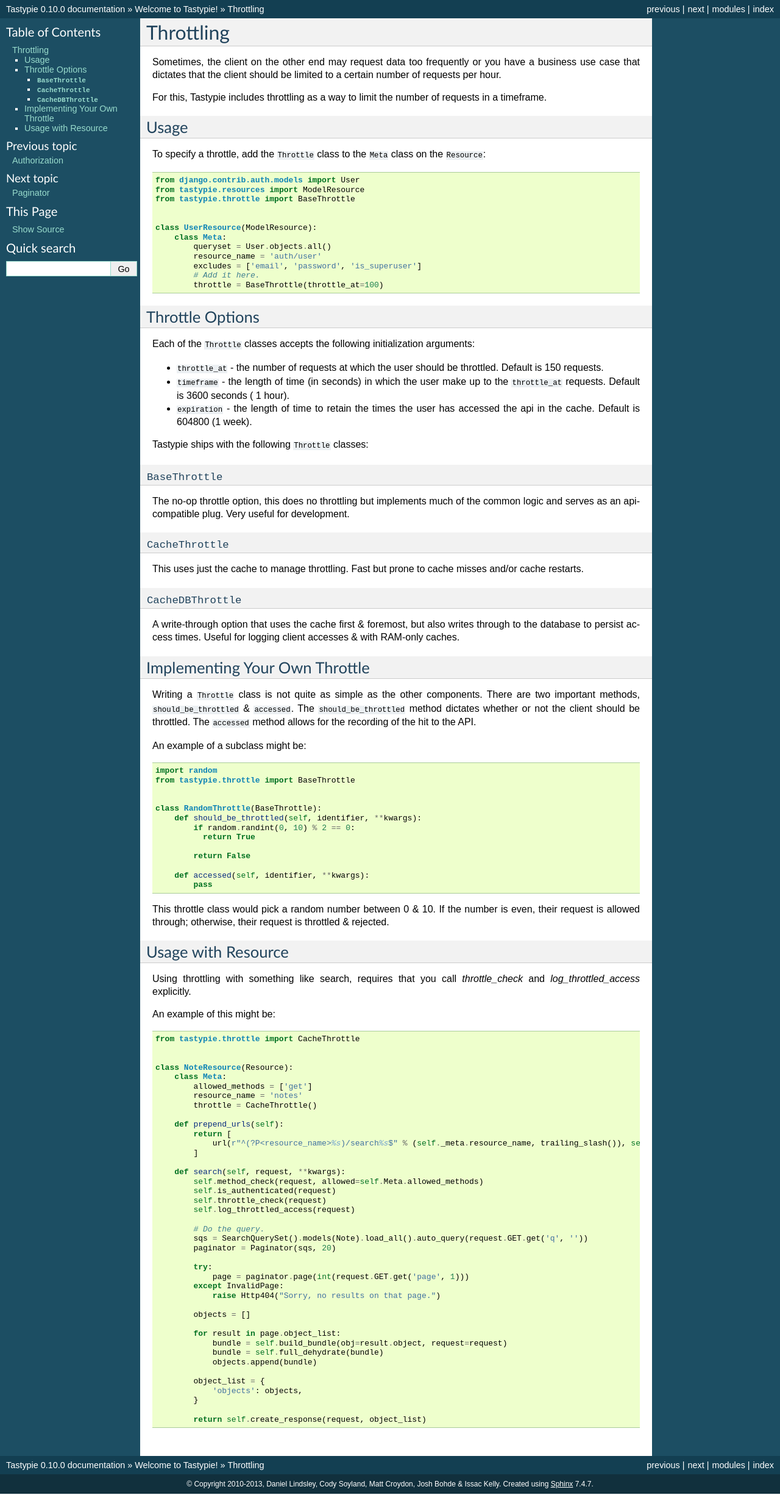
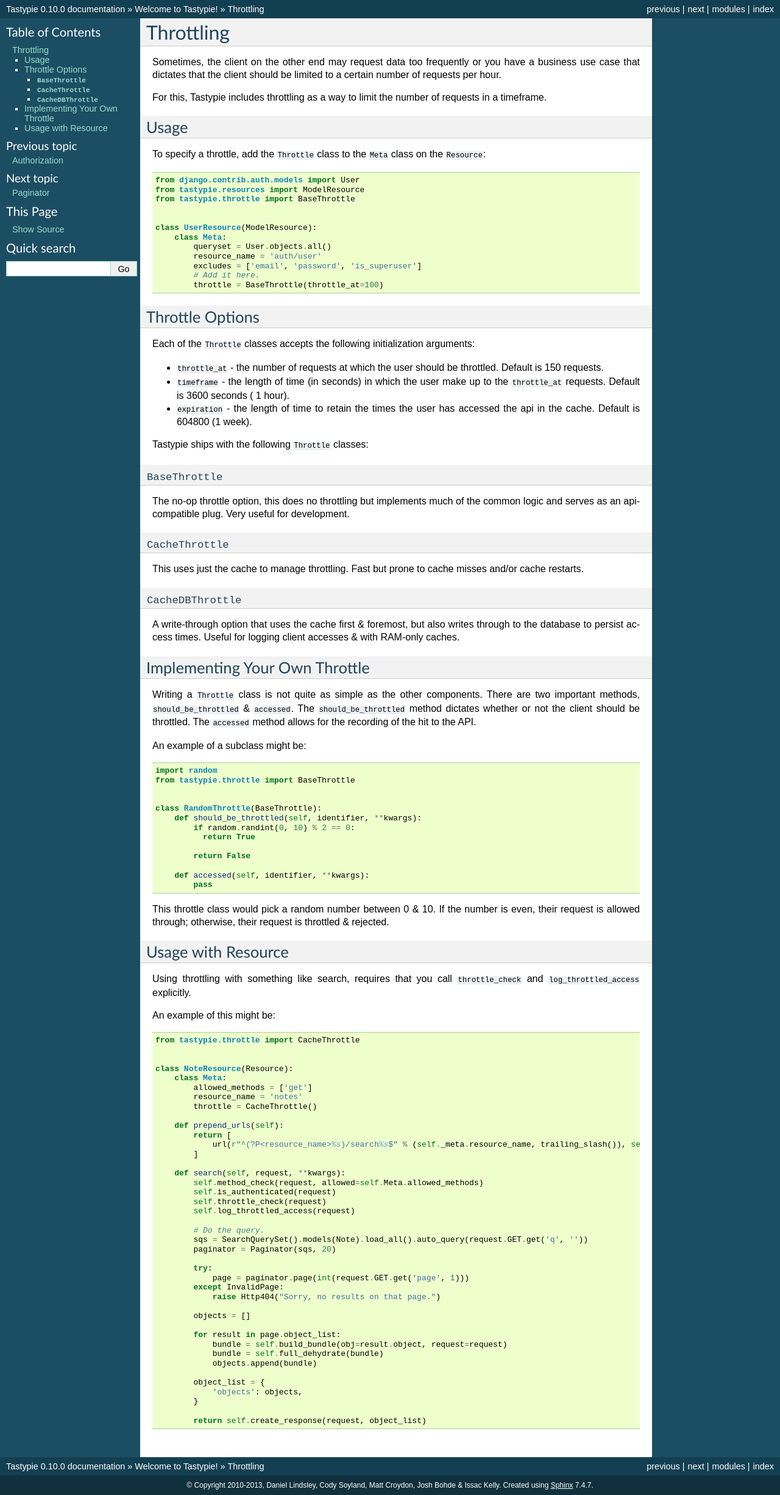
Before and after one commit to django-tastypie/django-tastypie, a Sphinx documentation site: the page built from docs/throttling.rst, in a window 1280 px wide. Shown: the whole page at 61% size. Built offline with Sphinx 7.4.7, drawn with Linux system fonts in a browser that asks for light colours; pages that are not in the unit, such as notebooks, are missing from menus.

Commit message:
adds double `` for markdown

```diff
--- a/docs/throttling.rst
+++ b/docs/throttling.rst
@@ -100,8 +100,8 @@
 Usage with Resource
 ===================
 
-Using throttling with something like search, requires that you call `throttle_check`
-and `log_throttled_access` explicitly.
+Using throttling with something like search, requires that you call ``throttle_check``
+and ``log_throttled_access`` explicitly.
 
 An example of this might be::
 
```
